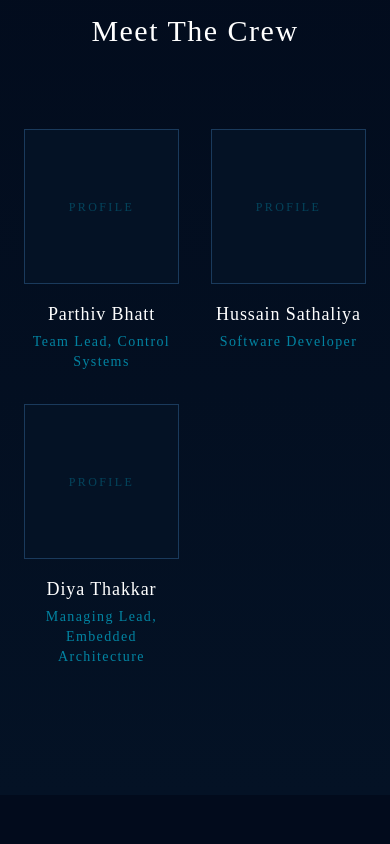
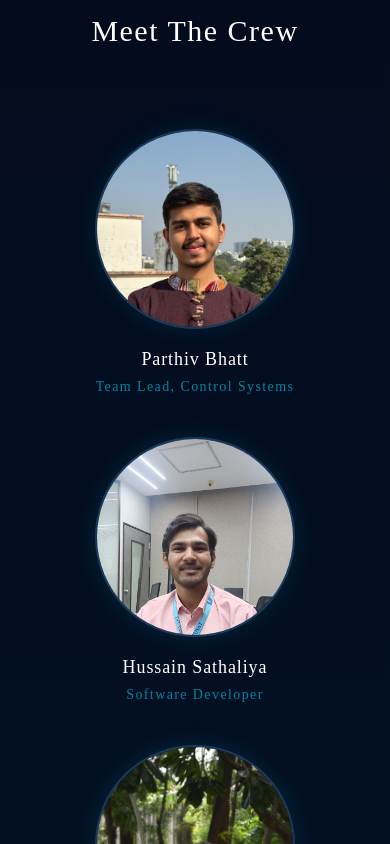
Before and after one commit to Parth-241205/jalanveshakAUV, a Next.js app: page / in a window 390 px wide. Shown: the part 4660-5504 px from the top of the page. Built offline with nearby package versions, Linux system fonts and the light colour scheme.

Commit message:
add teammembers image name

```diff
--- a/components/team.tsx
+++ b/components/team.tsx
@@ -1,28 +1,31 @@
 "use client"
 
+import Image from "next/image"
 import { useEffect, useRef, useState } from "react"
 
 const teamMembers = [
   {
     name: "Parthiv Bhatt",
     role: "Team Lead, Control Systems",
+    image: "/images/parthiv_bhatt.jpeg",
   },
   {
     name: "Hussain Sathaliya",
     role: "Software Developer",
+    image: "/images/hussain_sathaliya.jpg",
   },
   {
     name: "Diya Thakkar",
     role: "Managing Lead, Embedded Architecture",
+    image: "/images/diya_thakkar.jpeg",
   },
-
 ]
 
 function TeamCard({
   member,
   index,
 }: {
-  member: { name: string; role: string }
+  member: { name: string; role: string; image: string }
   index: number
 }) {
   const ref = useRef<HTMLDivElement>(null)
@@ -52,9 +55,14 @@ function TeamCard({
         }`}
       style={{ transitionDelay: `${index * 100}ms` }}
     >
-      {/* Profile image placeholder */}
-      <div className="aspect-square w-full max-w-[200px] mx-auto border border-[#1a3a5c] bg-[#041225] flex items-center justify-center text-[#00B4D8]/30 text-xs tracking-[0.2em] uppercase mb-4 group-hover:border-[#00B4D8]/50 transition-colors duration-300">
-        PROFILE
+      <div className="relative aspect-square w-full max-w-[200px] mx-auto overflow-hidden rounded-full border-2 border-[#1a3a5c] bg-[#041225] mb-4 group-hover:border-[#00B4D8]/50 shadow-[0_0_24px_rgba(0,180,216,0.12)] transition-all duration-300">
+        <Image
+          src={member.image}
+          alt={member.name}
+          fill
+          sizes="(max-width: 768px) 50vw, 200px"
+          className="object-cover object-top transition-transform duration-500 group-hover:scale-105"
+        />
       </div>
 
       <h3 className="text-lg text-white tracking-[0.05em] mb-1">{member.name}</h3>
@@ -76,7 +84,7 @@ export function Team() {
           </h2>
         </div>
 
-        <div className="grid grid-cols-2 md:grid-cols-3 lg:grid-cols-6 gap-8 justify-center">
+        <div className="grid grid-cols-1 sm:grid-cols-3 gap-10 max-w-3xl mx-auto">
           {teamMembers.map((member, index) => (
             <TeamCard key={member.name} member={member} index={index} />
           ))}
```
